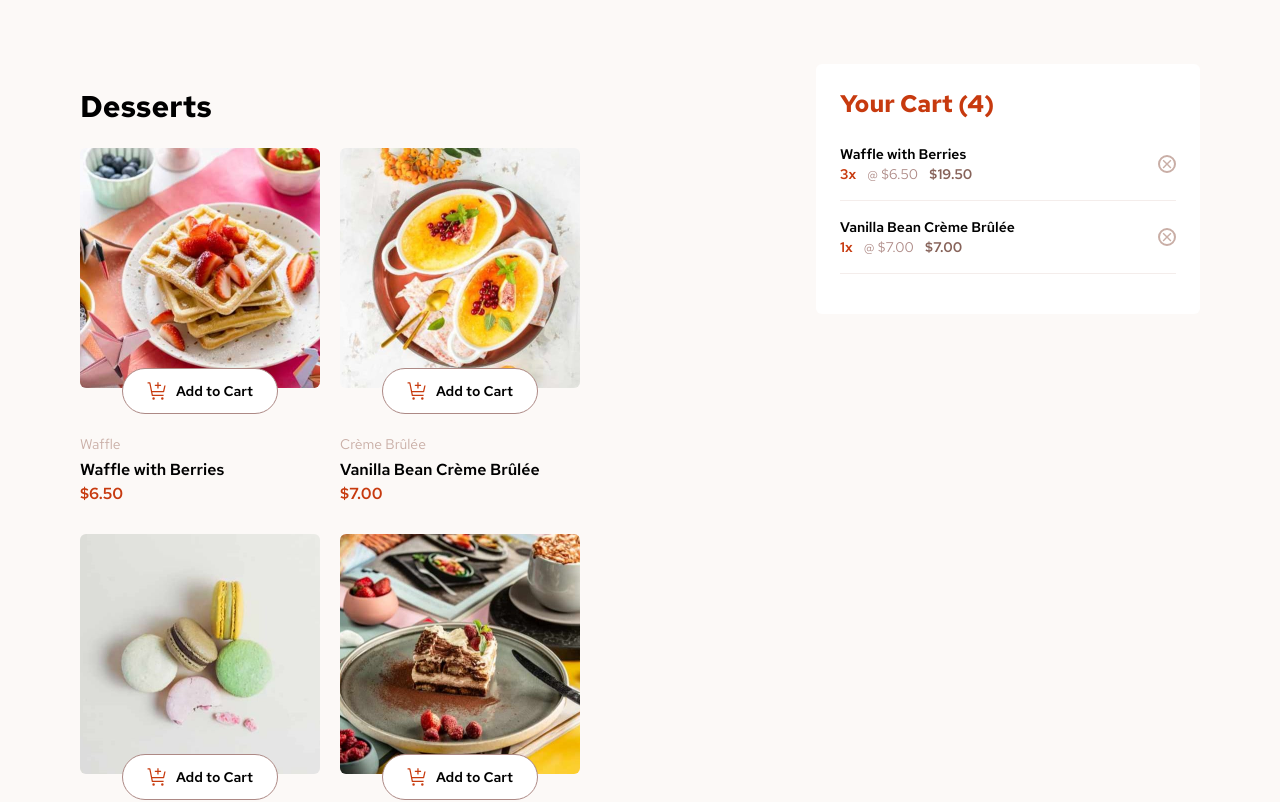
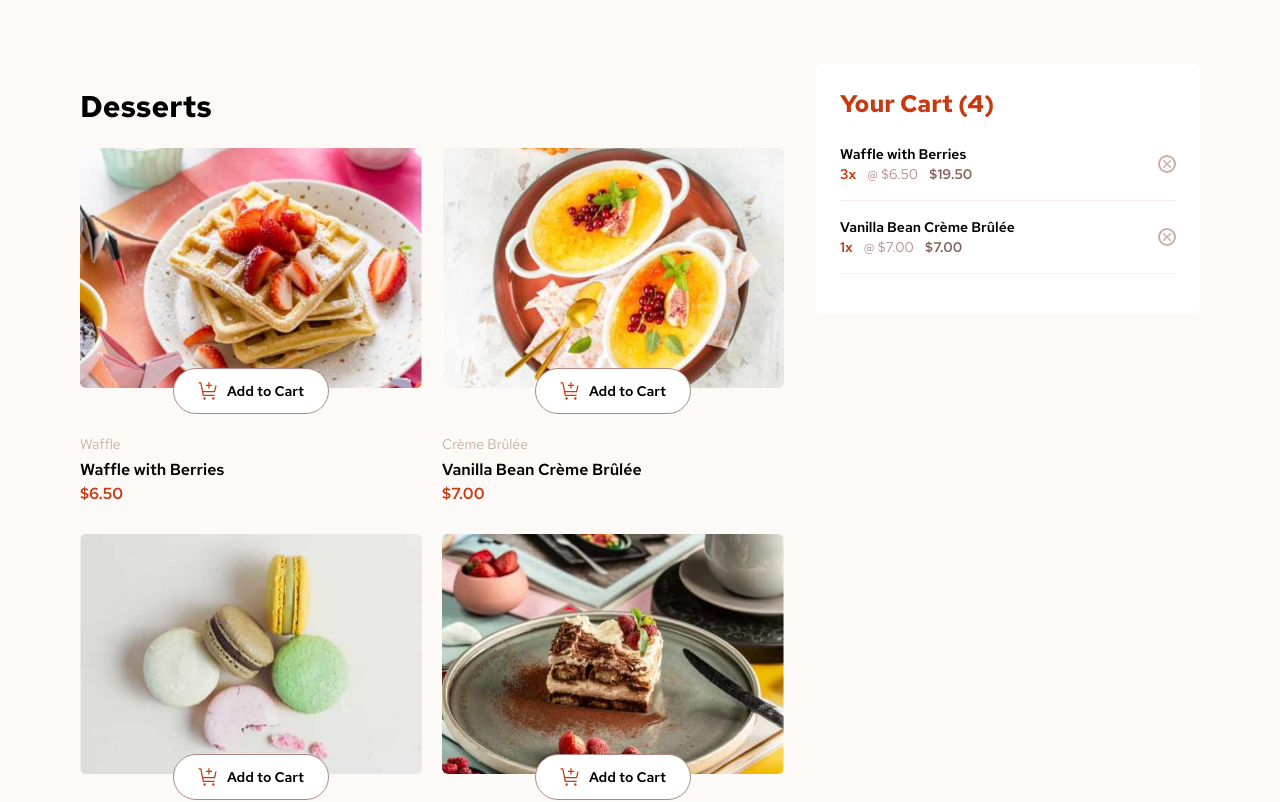
Before and after one commit to Esosek/desserts-shop, a Next.js app: page / in a window 1280 px wide. Shown: the top 802 px of the page. Built offline with nearby package versions, Linux system fonts and the light colour scheme.

Commit message:
Reworked ProductList to auto-fit grid

```diff
--- a/app/page.tsx
+++ b/app/page.tsx
@@ -6,7 +6,7 @@ import getMeals from "@/lib/products";
 export default function Home() {
   const meals = getMeals();
   return (
-    <main className="flex flex-col items-start gap-4 px-4 py-2 md:py-16 md:px-20 md:flex-row">
+    <main className="grid justify-items-center items-start gap-8 px-4 py-2 md:py-16 md:px-20 md:grid-cols-[1fr_auto]">
       <CartContextProvider>
         <ProductList products={meals} />
         <Cart />
--- a/components/products/ProductItem.tsx
+++ b/components/products/ProductItem.tsx
@@ -10,7 +10,7 @@ type ProductItemProps = {
 
 export default function ProductItem({ product }: ProductItemProps) {
   return (
-    <li className="w-full sm:max-w-60">
+    <li className="w-full">
       <div className="relative h-60 w-full rounded-md overflow-clip">
         <Image
           src={product.image.desktop}
--- a/components/products/ProductList.tsx
+++ b/components/products/ProductList.tsx
@@ -7,9 +7,9 @@ type ProductListProps = {
 
 export default function ProductList({ products }: ProductListProps) {
   return (
-    <div>
+    <div className="w-full">
       <h1 className="font-bold text-3xl my-6">Desserts</h1>
-      <ul className="flex flex-wrap gap-x-5 gap-y-7">
+      <ul className="grid grid-cols-[repeat(auto-fit,minmax(250px,1fr))] gap-x-5 gap-y-7">
         {products.map((product) => (
           <ProductItem key={product.name} product={product} />
         ))}
```
